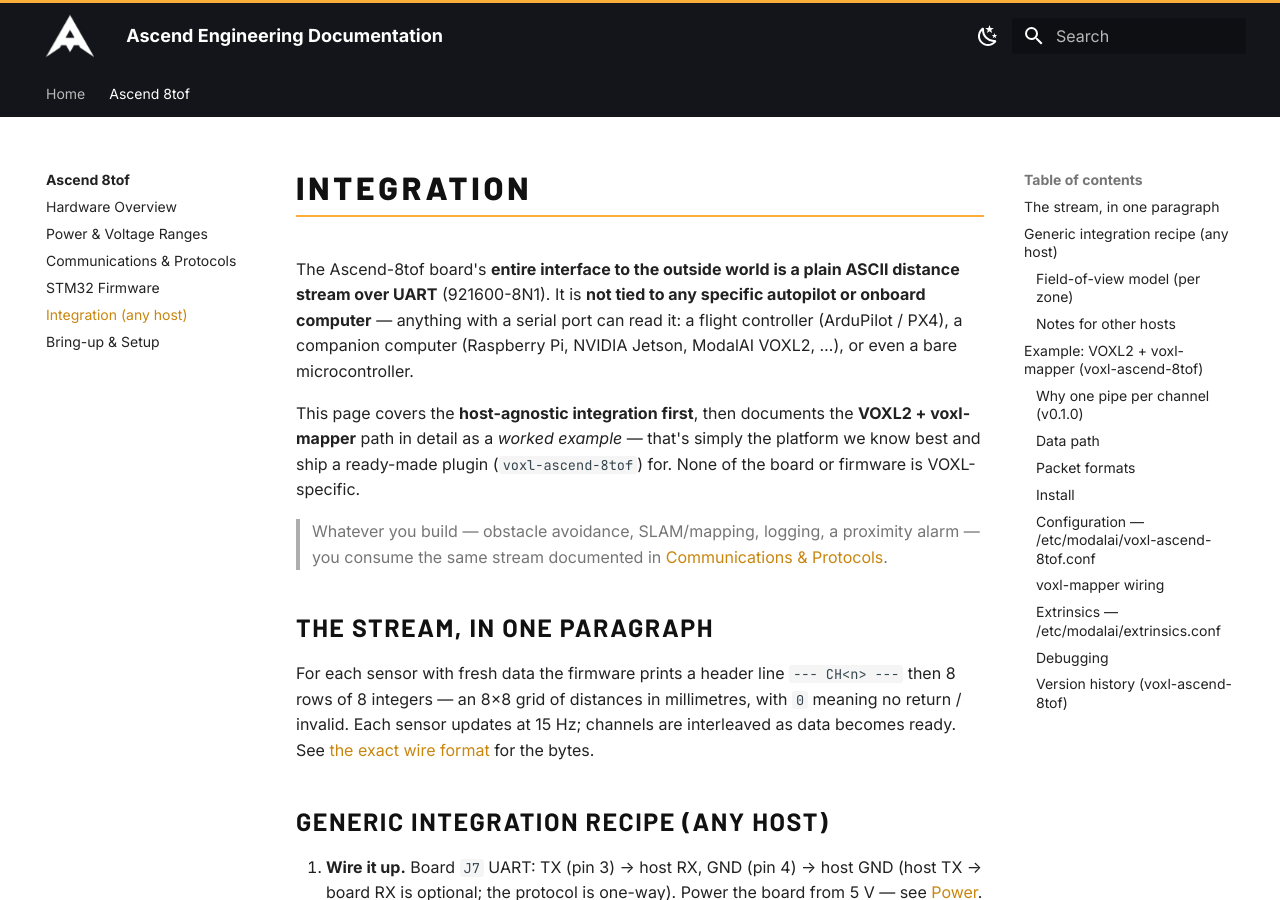
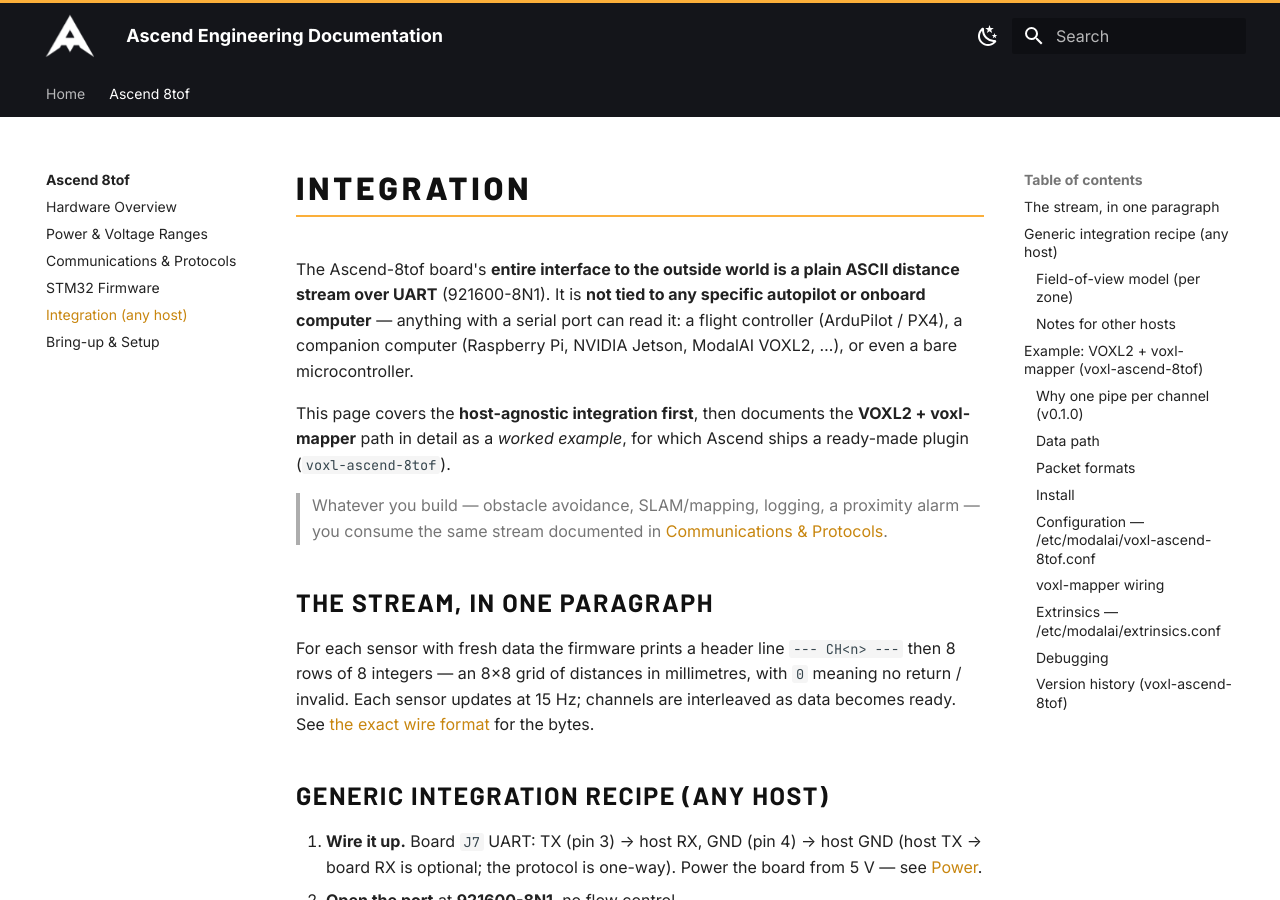
Before and after one commit to AscendEngineering/ascend-documentation, an MkDocs documentation site: the page built from docs/ascend-8tof/05-integration.md, in a window 1280 px wide and 900 px high. Built offline with MkDocs 1.6.1 and Material for MkDocs 9.7.7, drawn with Linux system fonts in a browser that asks for light colours.

Commit message:
Remove 'platform we know best / not VOXL-specific' editorial phrasing
Co-Authored-By: Claude Opus 4.8 (1M context) <noreply@anthropic.com>

```diff
--- a/docs/ascend-8tof/05-integration.md
+++ b/docs/ascend-8tof/05-integration.md
@@ -7,9 +7,8 @@ flight controller (ArduPilot / PX4), a companion computer (Raspberry Pi, NVIDIA
 Jetson, ModalAI VOXL2, …), or even a bare microcontroller.
 
 This page covers the **host-agnostic integration first**, then documents the
-**VOXL2 + voxl-mapper** path in detail as a *worked example* — that's simply the
-platform we know best and ship a ready-made plugin (`voxl-ascend-8tof`) for. None
-of the board or firmware is VOXL-specific.
+**VOXL2 + voxl-mapper** path in detail as a *worked example*, for which Ascend
+ships a ready-made plugin (`voxl-ascend-8tof`).
 
 > Whatever you build — obstacle avoidance, SLAM/mapping, logging, a proximity
 > alarm — you consume the same stream documented in
```
Also changed, not shown: docs/ascend-8tof/index.md (+1 -3 lines).
